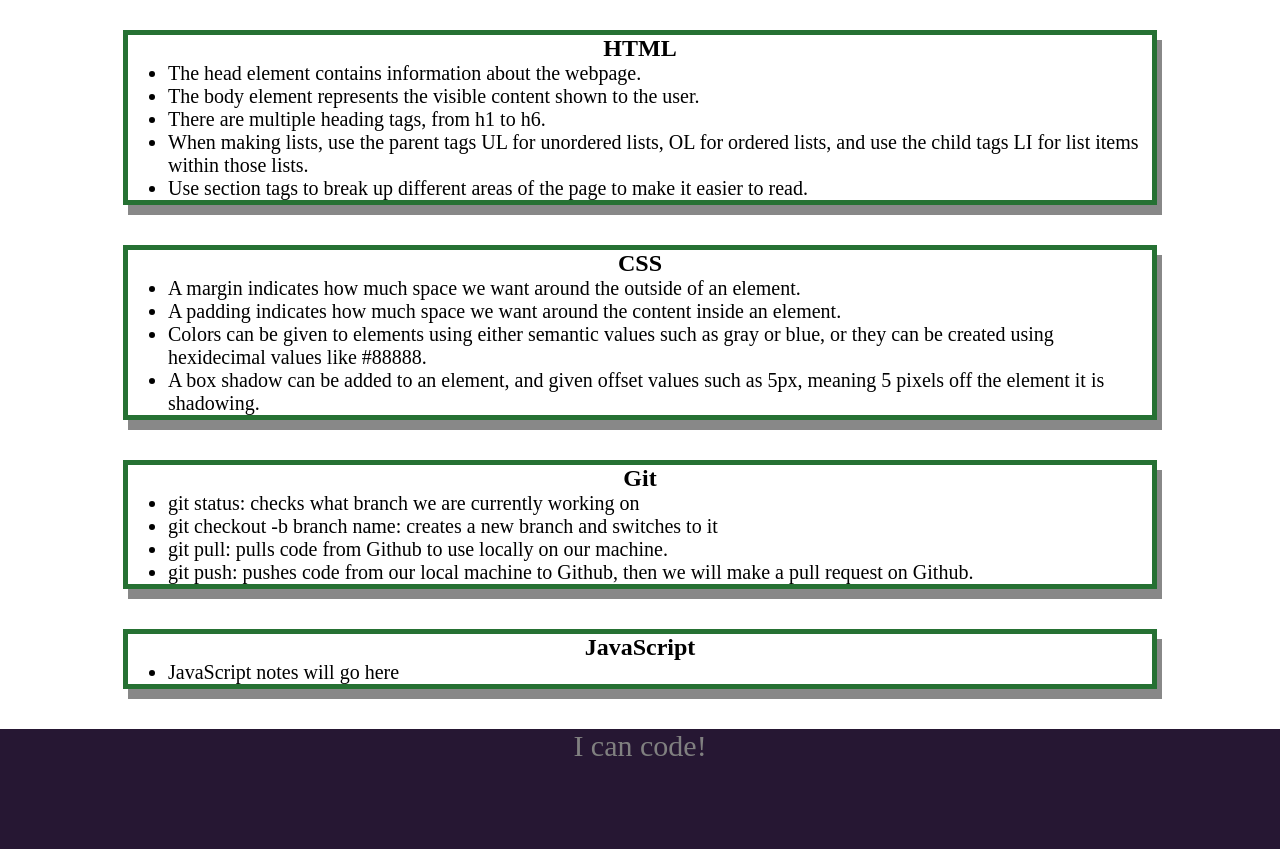
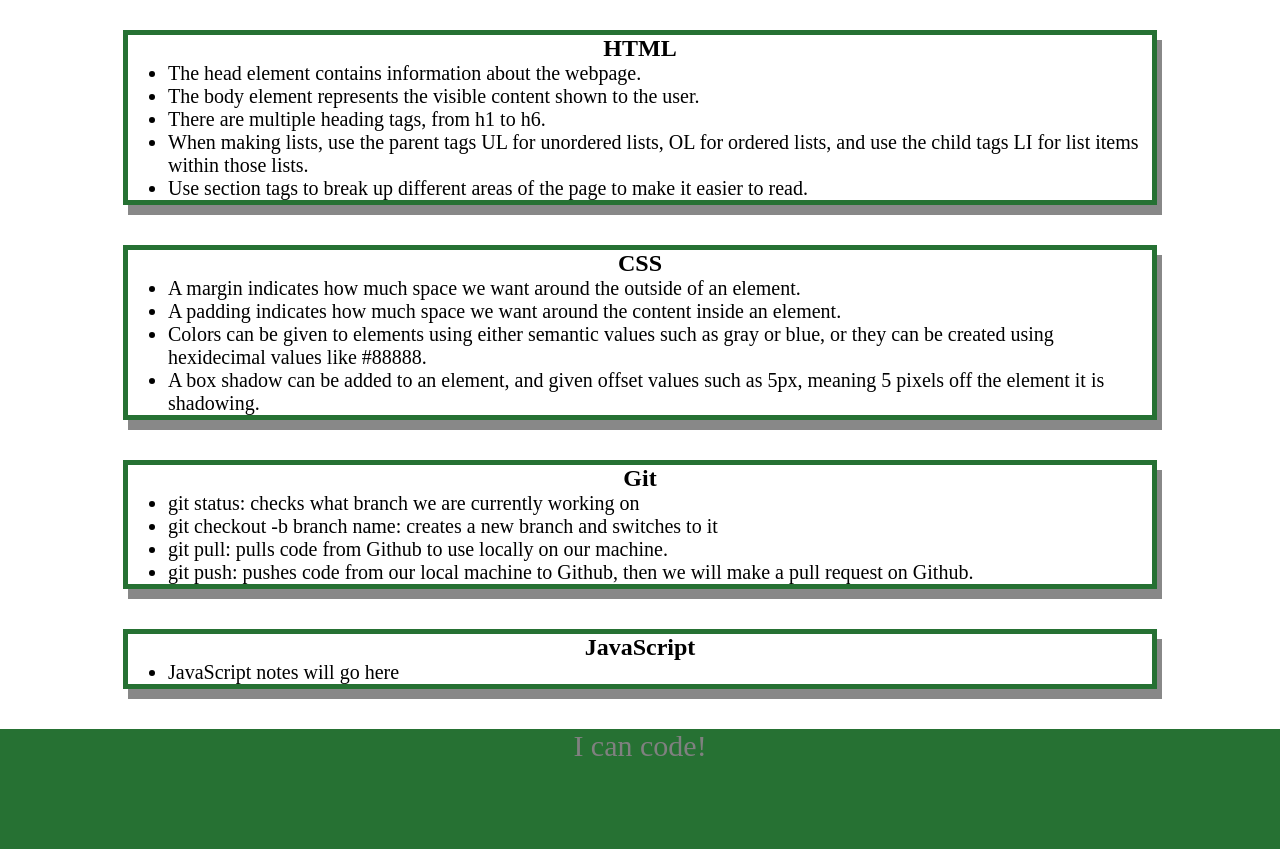
Before and after one commit to J-T-Paden/prework-study-guide, a plain HTML site: page index.html in a window 1280 px wide. Shown: the part 130-979 px from the top of the page. Drawn offline with Linux system fonts and the light colour scheme.

Commit message:
changed CSS footer/header to #267133

```diff
--- a/assets/style.css
+++ b/assets/style.css
@@ -7,7 +7,7 @@ header,
 footer {
     width: 100%;
     height: 120px;
-    background-color: #261733;
+    background-color: #267133;
     color: gray;
 }
 
```
